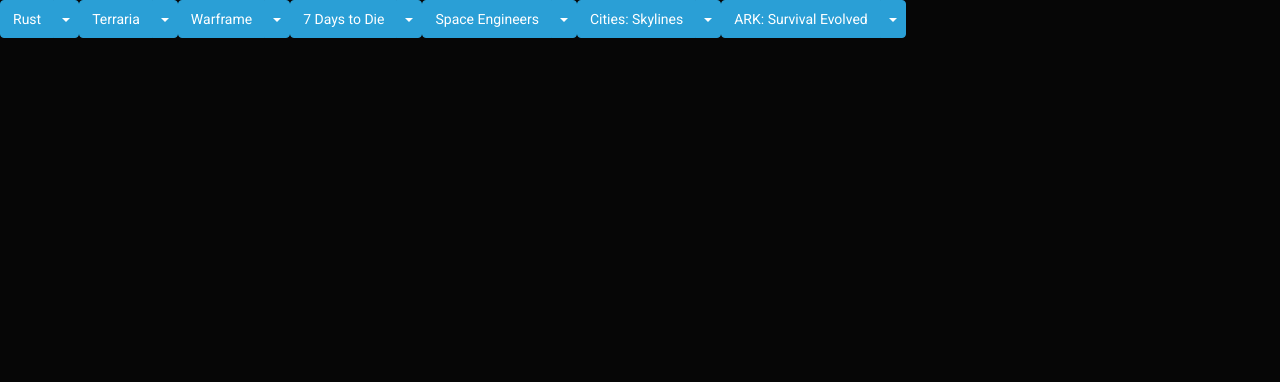
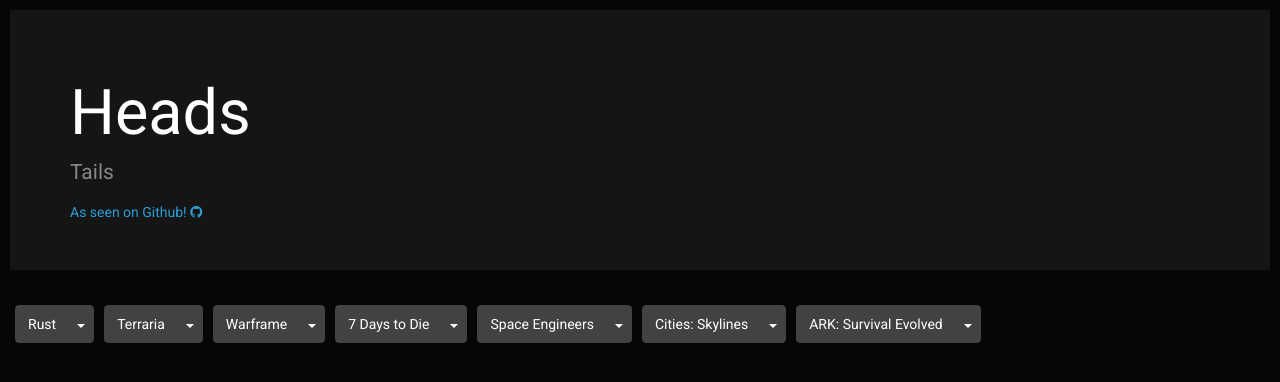
Before and after one commit to XDRosenheim/PHP-SQL-Games-List, a PHP site: page / in a window 1280 px wide. Shown: the top 382 px of the page. Run offline with PHP 8.4, Linux system fonts and the light colour scheme.

Commit message:
button => a

```diff
--- a/css/style.css
+++ b/css/style.css
@@ -0,0 +1,10 @@
+/* BOOTSTRAP OVERRIDES */
+.btn-group {
+    margin: 5px;
+}
+
+
+/* MINE */
+.wrapper {
+    padding: 10px;
+}
--- a/index.php
+++ b/index.php
@@ -19,6 +19,15 @@
     include_once("headerItems.php");
   ?>
 <body>
+<div class="wrapper">
+  <div class="jumbotron">
+    <div class="container">
+      <h1>Heads</h1>
+      <p>Tails</p>
+      <a href="https://github.com/XDRosenheim/xdrosenheim.github.io">As seen on Github! <i class="fa fa-github"></i></a>
+    </div>
+  </div>
+
   <?php
     for ( $i = 0; $i < $gamesListLength; $i++ ) {
       if ( $gamesList[$i][3] ) {
@@ -26,9 +35,8 @@
       } else {
         $wikiString = "Fanmade wiki";
       };
-      print "<div class='btn-group'><button type='button' class='btn btn-primary'>" . $gamesList[$i][0] . "</button>";
-      print "<button type='button' class='btn btn-primary dropdown-toggle' data-toggle='dropdown'><span class='caret'></span></button>";
-      //print "<a class='dropdown-toggle' data-toggle='dropdown'>" . $gamesList[$i][0] . "<i class='fa fa-arrow-down'></i></a>";
+      print "<div class='btn-group'><a class='btn btn-default'>" . $gamesList[$i][0] . "</a>";
+      print "<a class='btn btn-default dropdown-toggle' data-toggle='dropdown'><span class='caret'></span></a>";
       print "<ul class='dropdown-menu' role='menu'>";
       print "<li class='dropdown-header'>" . $wikiString . "</li>";
       print "<li><a href='" . $gamesList[$i][4] . "'>Wiki</a></li>";
@@ -54,4 +62,5 @@
       print "</ul></li></div>";
     }
   ?>
+</div>
 </body>
```
